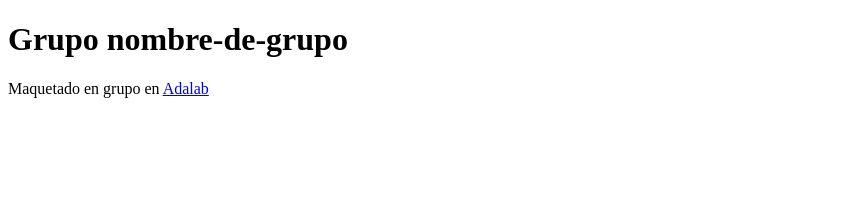
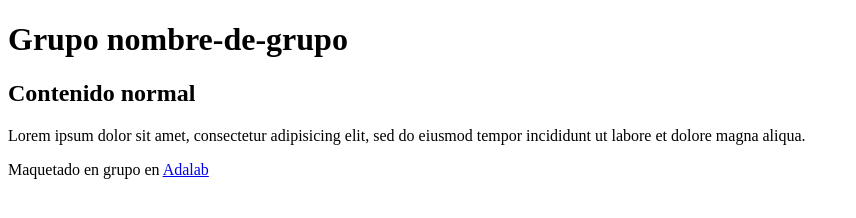
Before and after one commit to sprietoviciana/Repository-pair6, a plain HTML site: page index.html in a window 1280 px wide. Shown: the whole page, without its empty margins (0-856 px from the left). Drawn offline with Linux system fonts and the light colour scheme.

Commit message:
metiendo cosas al cont2

```diff
--- a/index.html
+++ b/index.html
@@ -13,6 +13,13 @@
     <main>
         <section class="motivacion"></section>
         <section class="contenido"></section>
+        <section class="contenido">
+            <h2>Contenido normal</h2>
+            <p>
+              Lorem ipsum dolor sit amet, consectetur adipisicing elit, sed do eiusmod
+              tempor incididunt ut labore et dolore magna aliqua.
+            </p>
+          </section>
     </main>
     <footer>
         <p>Maquetado en grupo en <a href="http://adalab.es">Adalab</a></p>
```
